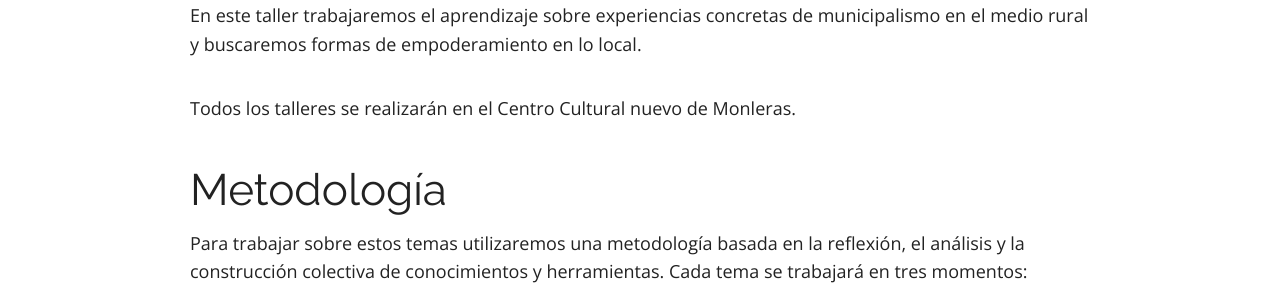
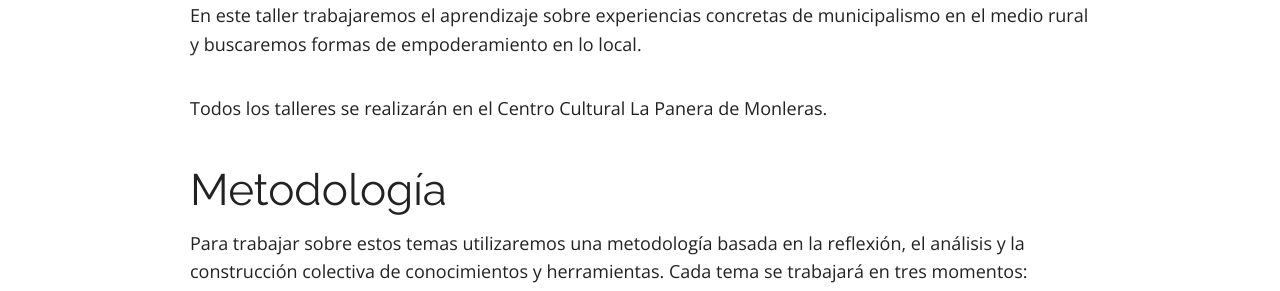
Before and after one commit to escuelaramonfdez/escuelaramonfdez.github.io, a Jekyll site: the page built from contenidos.md, in a window 1280 px wide. Shown: the part 1413-1704 px from the top of the page. Built offline with Jekyll 4.4.1, drawn with Linux system fonts in a browser that asks for light colours; nearby versions of some CDN libraries.

Commit message:
Updated contenidos.md

```diff
--- a/contenidos.md
+++ b/contenidos.md
@@ -35,7 +35,7 @@ En este taller trabajaremos sobre las herramientas que aporta el feminismo para
 10:00 _Municipalismo_.
 En este taller trabajaremos el aprendizaje sobre experiencias concretas de municipalismo en el medio rural y buscaremos formas de empoderamiento en lo local.
 
-Todos los talleres se realizarán en el Centro Cultural nuevo de Monleras.
+Todos los talleres se realizarán en el Centro Cultural La Panera de Monleras.
 
 # Metodología
 Para trabajar sobre estos temas utilizaremos una metodología basada en la reflexión, el análisis y la construcción colectiva de conocimientos y herramientas.
```
